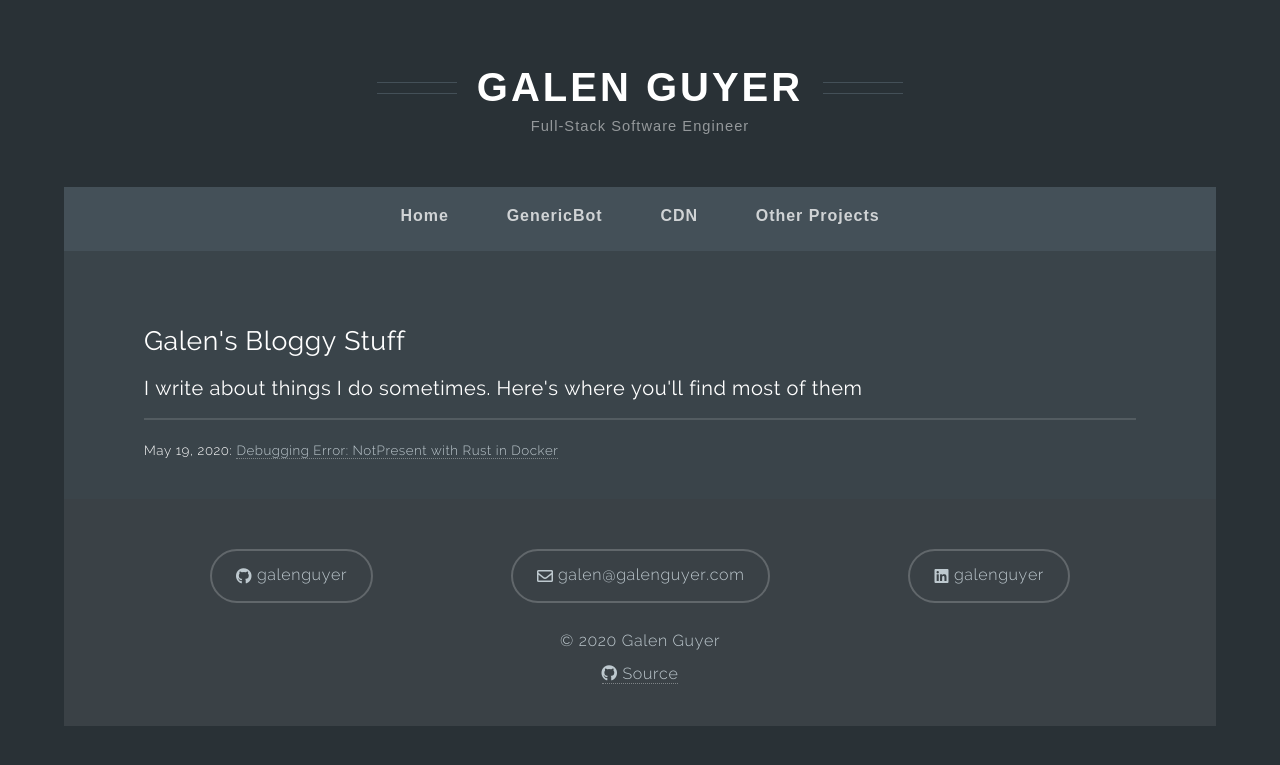
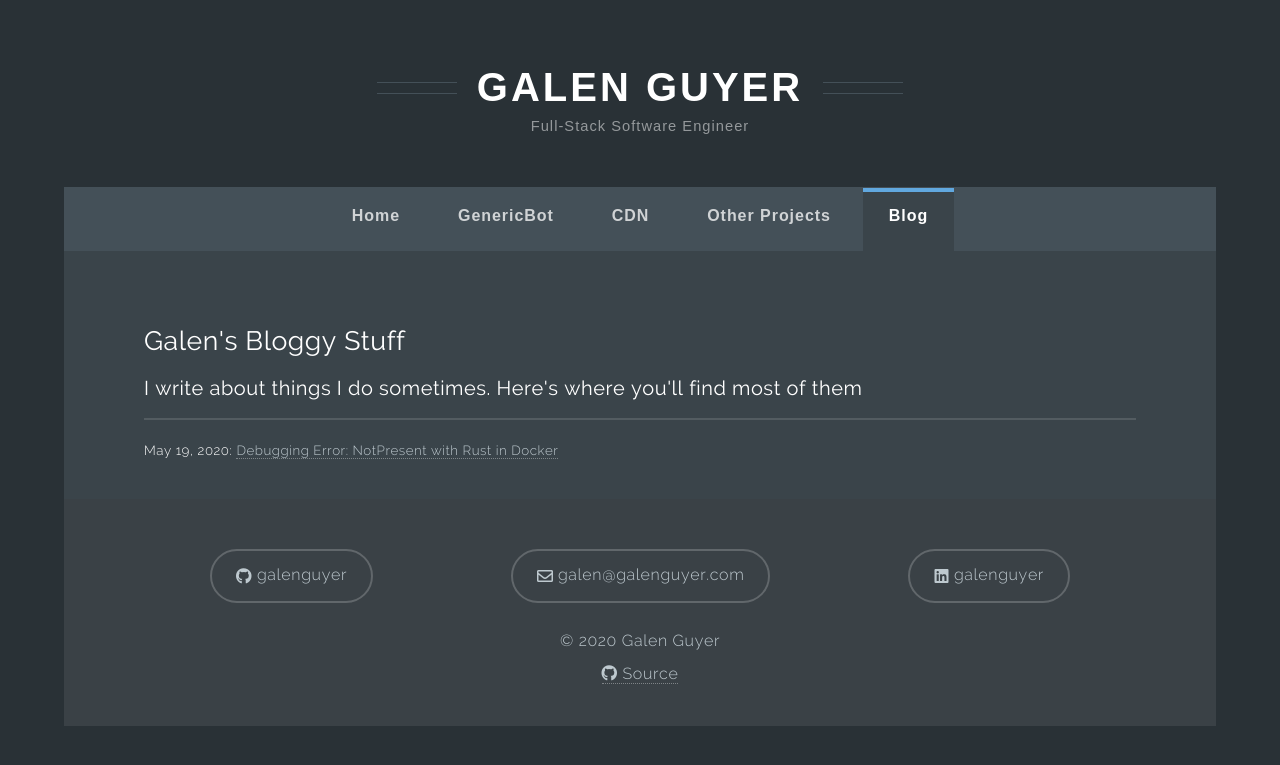
Before and after one commit to galenguyer/galenguyer.github.io.v1, a Jekyll site: the page built from blog.html, in a window 1280 px wide. Shown: the top 765 px of the page. Built offline with Jekyll 4.4.1, drawn with Linux system fonts in a browser that asks for light colours.

Commit message:
Add blog page to navbar

```diff
--- a/_includes/navbar.html
+++ b/_includes/navbar.html
@@ -32,5 +32,13 @@
             {%- endif -%}
             Other Projects</a>
         </li>
+        <li>
+            {% if page.id == "blog" -%}
+            <a class="active">
+            {%- else -%}
+            <a href="{{ '/blog' | relative_url }}">
+            {%- endif -%}
+            Blog</a>
+        </li>
     </ul>
 </nav>
--- a/blog.html
+++ b/blog.html
@@ -2,6 +2,7 @@
 title: Galen's Bloggy Stuff
 permalink: /blog/
 layout: default
+id: blog
 ---
 
 
```
